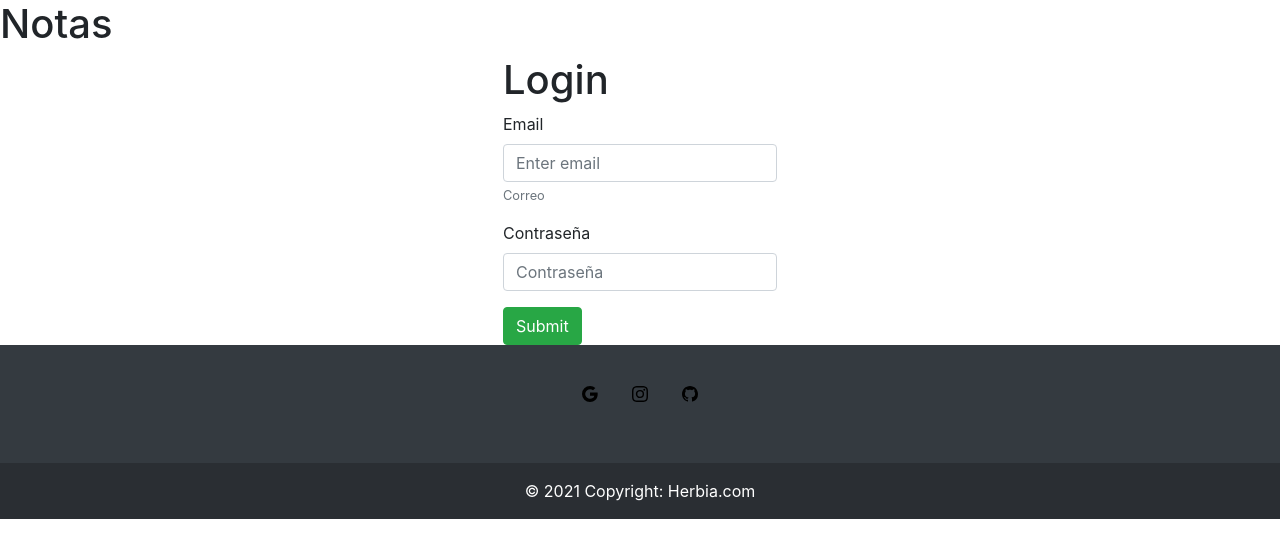
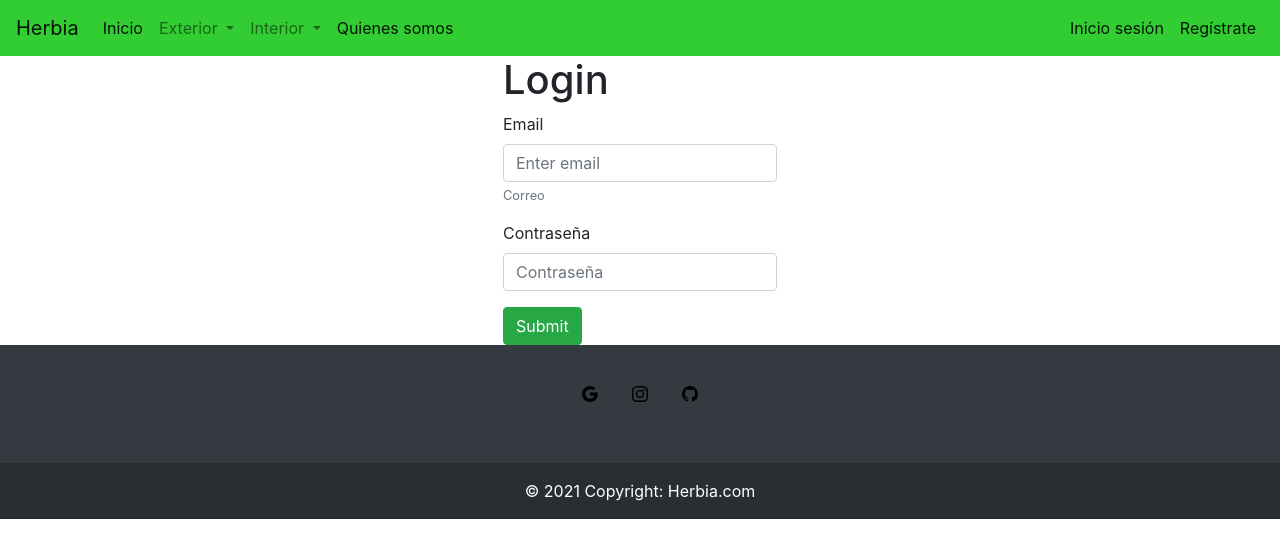
Before and after one commit to ArturoString/TFG, an Angular app: page / in a window 1280 px wide. Shown: the top 558 px of the page. Built offline with nearby package versions, Linux system fonts and the light colour scheme.

Commit message:
pestaña de registro creada

```diff
--- a/src/app/app.component.html
+++ b/src/app/app.component.html
@@ -1,4 +1,5 @@
-<h1>{{title}}</h1>
+<app-barranavegacion></app-barranavegacion>
+<!--<h1>{{title}}</h1>-->
 <div class="container">
 <div class="row justify-content-md-center">
     <app-login></app-login>
--- a/src/app/app.module.ts
+++ b/src/app/app.module.ts
@@ -6,6 +6,7 @@
 import {Routes} from '@angular/router';
 import { FooterComponent } from './footer/footer.component';
 import { BarranavegacionComponent } from './barranavegacion/barranavegacion.component';
+import { RegistroComponent } from './registro/registro.component';
 
 
 @NgModule({
@@ -13,7 +14,8 @@
     AppComponent,
     LoginComponent,
     FooterComponent,
-    BarranavegacionComponent
+    BarranavegacionComponent,
+    RegistroComponent
   ],
   imports: [
     BrowserModule
--- a/src/app/barranavegacion/barranavegacion.component.css
+++ b/src/app/barranavegacion/barranavegacion.component.css
@@ -0,0 +1,3 @@
+.barraNavegacion{
+  background-color: #32CD32;
+}
--- a/src/app/barranavegacion/barranavegacion.component.html
+++ b/src/app/barranavegacion/barranavegacion.component.html
@@ -1 +1,44 @@
-<p>barranavegacion works!</p>
+<nav class="navbar navbar-expand-lg navbar-light barraNavegacion">
+  <a class="navbar-brand" href="#">Herbia</a>
+  <button class="navbar-toggler" type="button" data-toggle="collapse" data-target="#navbarSupportedContent" aria-controls="navbarSupportedContent" aria-expanded="false" aria-label="Toggle navigation">
+    <span class="navbar-toggler-icon"></span>
+  </button>
+
+  <div class="collapse navbar-collapse" id="navbarSupportedContent">
+    <ul class="navbar-nav mr-auto">
+      <li class="nav-item active">
+        <a class="nav-link" href="#">Inicio<span class="sr-only">(current)</span></a>
+      </li>
+      <li class="nav-item dropdown">
+        <a class="nav-link dropdown-toggle" href="#" id="exteriorDropdown" role="button" data-toggle="Exterior" aria-haspopup="true" aria-expanded="false">
+          Exterior
+        </a>
+        <div class="dropdown-menu" aria-labelledby="exteriorDropdown">
+          <a class="dropdown-item" href="#">Plantas de huerto</a>
+        </div>
+      </li>
+      <li class="nav-item dropdown">
+        <a class="nav-link dropdown-toggle" href="#" id="interiorDropdown" role="button" data-toggle="Interior" aria-haspopup="true" aria-expanded="false">
+          Interior
+        </a>
+        <div class="dropdown-menu" aria-labelledby="interiorDropdown">
+          <a class="dropdown-item" href="#">Action</a>
+          <a class="dropdown-item" href="#">Another action</a>
+          <div class="dropdown-divider"></div>
+          <a class="dropdown-item" href="#">Something else here</a>
+        </div>
+      </li>
+      <li class="nav-item active">
+        <a class="nav-link" href="#">Quienes somos</a>
+      </li>
+    </ul>
+    <ul class="navbar-nav my-2 my-lg-0">
+      <li class="active">
+        <a class="nav-link" href="#">Inicio sesión</a>
+      </li>
+      <li class="nav-item active">
+        <a class="nav-link" href="#">Regístrate</a>
+      </li>
+    </ul>
+  </div>
+</nav>
--- /dev/null
+++ b/src/app/registro/registro.component.html
@@ -0,0 +1 @@
+<p>registro works!</p>
--- /dev/null
+++ b/src/app/registro/registro.component.ts
@@ -0,0 +1,15 @@
+import { Component, OnInit } from '@angular/core';
+
+@Component({
+  selector: 'app-registro',
+  templateUrl: './registro.component.html',
+  styleUrls: ['./registro.component.css']
+})
+export class RegistroComponent implements OnInit {
+
+  constructor() { }
+
+  ngOnInit(): void {
+  }
+
+}
```
Also changed, not shown: src/app/registro/registro.component.css (added), 1 other file (tests, documents, lock files or other folders).
